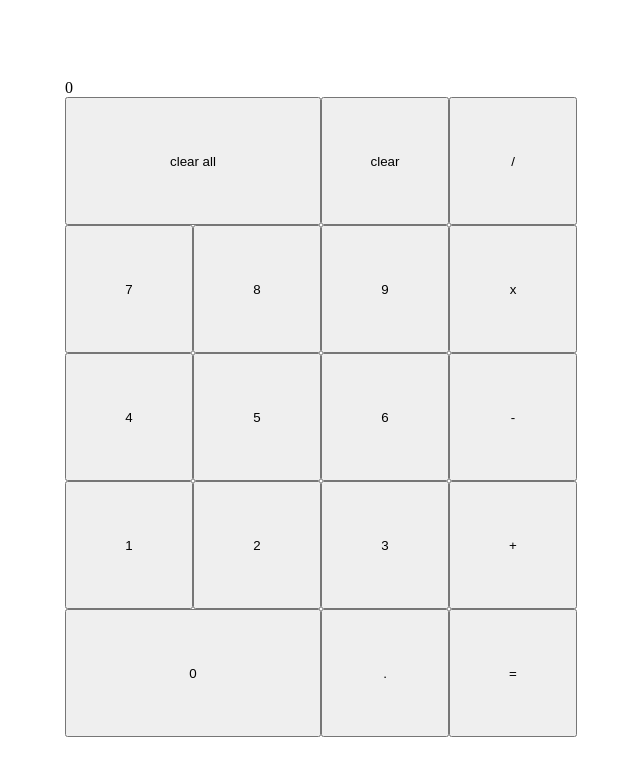
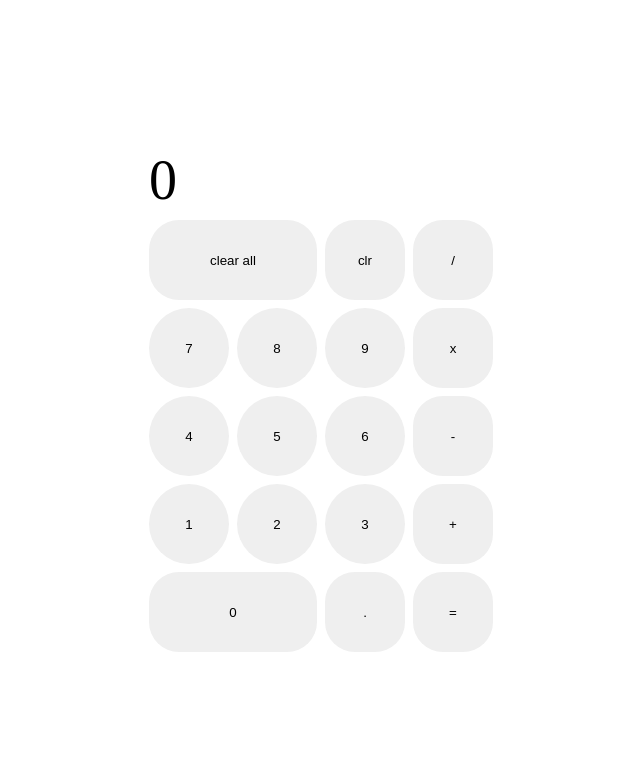
Before and after one commit to prestonevans/calculator, a plain HTML site: page index.html in a window 1280 px wide. Shown: the whole page, without its empty margins (319-959 px from the left). Drawn offline with Linux system fonts and the light colour scheme.

Commit message:
general style still needs colors, fonts, and hover effects. Also need to add active class to operators

```diff
--- a/index.html
+++ b/index.html
@@ -15,7 +15,7 @@
     <form action="#">
         <div class="display"></div>
         <input type="button" value="clear all" class="funtion">
-        <input type="button" value="clear" class="funtion">
+        <input type="button" value="clr" class="funtion">
         <input type="button" value="/" class="operator">
         <input type="button" value="7" class="number">
         <input type="button" value="8" class="number">
--- a/scss/style.scss
+++ b/scss/style.scss
@@ -1,18 +1,26 @@
 body {
 	min-height: 100vh;
+	padding: 0;
+	margin: 0;
 	display: flex;
 	justify-content: center;
 	align-items: center;
 }
+:root {
+	--cell-size: clamp(1rem, 10vmin, 6rem);
+	--dynamic-text: clamp(1rem, 7vmin, 4.5rem);
+}
 form {
 	display: grid;
-	grid-template-columns: repeat(4, 10vw);
+	grid-template-columns: repeat(4, var(--cell-size));
+	gap: 1vmin;
 }
 .display {
 	grid-area: 1 / span 4;
 }
 input {
-	height: 10vw;
+	height: var(--cell-size);
+	cursor: pointer;
 }
 input[value='0'] {
 	grid-column: span 2;
@@ -20,6 +28,17 @@ input[value='0'] {
 input[value='clear all'] {
 	grid-column: span 2;
 }
-// input[value='clear'] {
-// 	grid-column: span 2;
-// }
+input {
+	border-style: none;
+}
+input.number:not(input[value='0']) {
+	border-radius: 50%;
+}
+input:not(.number),
+input[value='0'] {
+	border-radius: 30px;
+}
+.display {
+	font-size: var(--dynamic-text);
+	font-weight: 100;
+}
```
Also changed, not shown: css/style.css, 1 other file.
